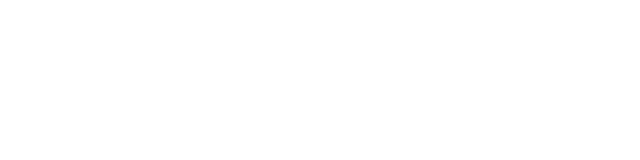
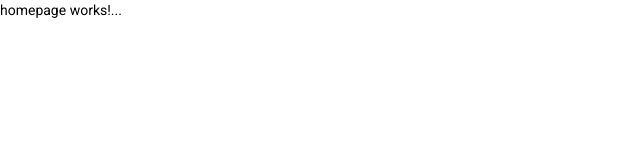
Before and after one commit to VarshiniPS/On-demand-carwash, an Angular app in the folder frontend/: page /homepage in a window 1280 px wide. Before the commit this address led to /. Shown: the top 160 px of the page, without its empty margins (0-640 px from the left). Built offline with nearby package versions, Linux system fonts and the light colour scheme.

Commit message:
added routing

```diff
--- a/frontend/src/app/app-routing.module.ts
+++ b/frontend/src/app/app-routing.module.ts
@@ -1,9 +1,10 @@
 import { NgModule } from '@angular/core';
 import { RouterModule, Routes } from '@angular/router';
 import { LoginComponent } from './login/login.component';
-
+import { HomepageComponent} from './homepage/homepage.component';
 const routes: Routes = [
-  {path:'',component:LoginComponent}
+  {path:'',component:LoginComponent},
+  {path:'homepage',component:HomepageComponent}
 ];
 
 @NgModule({
--- a/frontend/src/app/homepage/homepage.component.html
+++ b/frontend/src/app/homepage/homepage.component.html
@@ -1 +1 @@
-<p>homepage works!</p>
+<p>homepage works!...</p>
--- a/frontend/src/app/login/login.component.html
+++ b/frontend/src/app/login/login.component.html
@@ -41,7 +41,7 @@
                   mat-raised-button
                   type="submit"
                   color="primary"
-                  class="login-button">
+                  class="login-button" (click)="gotohomepage('homepage')">
                   Sign In
                 </button>
 
--- a/frontend/src/app/login/login.component.ts
+++ b/frontend/src/app/login/login.component.ts
@@ -1,8 +1,7 @@
-
 import { Component, OnInit } from '@angular/core';
 import { FormControl, FormGroup, Validators } from '@angular/forms';
 import { AuthServiceService } from '../auth-service.service';
-
+import { Router} from '@angular/router';
 
 @Component({
   selector: 'app-login',
@@ -11,7 +10,7 @@ import { AuthServiceService } from '../auth-service.service';
 })
 export class LoginComponent implements OnInit {
   formGroup:FormGroup;
-  constructor(private authservice:AuthServiceService) {}
+  constructor(private authservice:AuthServiceService,private router:Router) {}
 
   ngOnInit(){
     this.initForm();
@@ -35,4 +34,9 @@ loginProcess(){
     })
   }
 }
+
+gotohomepage(pageName:string):void{
+  this.router.navigate([`${pageName}`])
+
 }
+}
```
